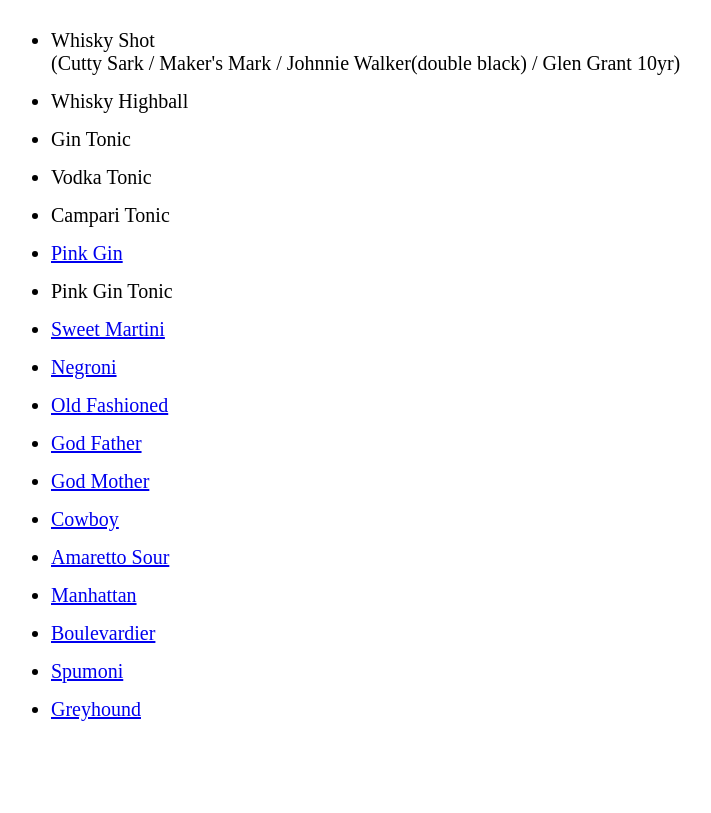
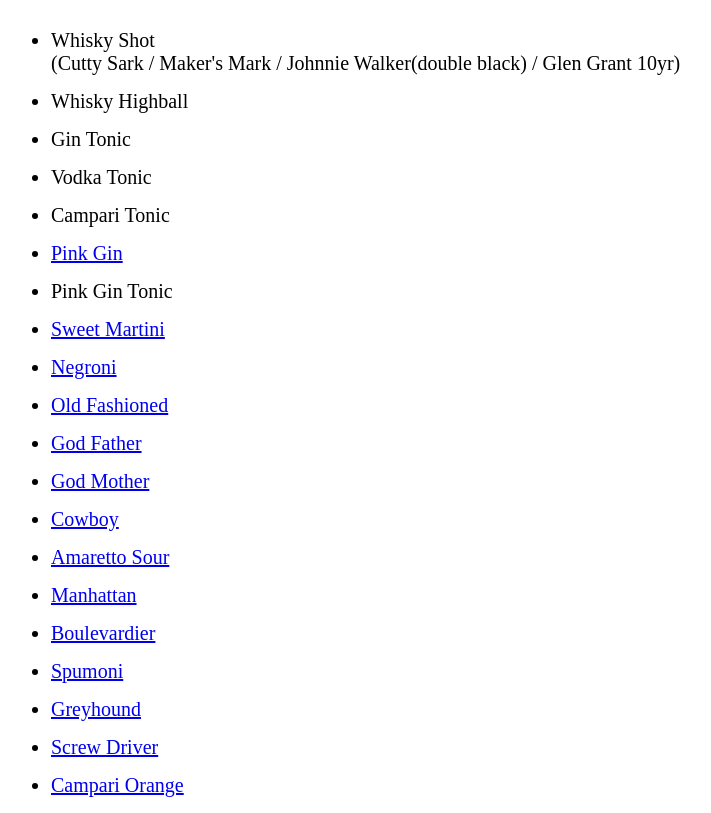
Before and after one commit to gloglow/kantanmenu, a plain HTML site: page index.html in a window 1280 px wide. Shown: the part 129-942 px from the top of the page, without its empty margins (77-788 px from the left). Before the commit the page ends 866 px from the top, so only its background shows below. Drawn offline with Linux system fonts and the light colour scheme.

Commit message:
Add files via upload

```diff
--- a/index.html
+++ b/index.html
@@ -36,6 +36,8 @@
             <li><a href="https://www.google.com/search?q=boulevardier&tbm=isch&ved=2ahUKEwissabenob8AhVTTPUHHcujBpwQ2-cCegQIABAA&oq=boulevardier&gs_lcp=CgNpbWcQAzoFCAAQgAQ6BggAEAcQHjoECAAQHlDNBViwFmCxF2gAcAB4AIABbIgBywmSAQQxMC4zmAEAoAEBqgELZ3dzLXdpei1pbWfAAQE&sclient=img&ei=06OgY-z7HNOY1e8Py8ea4Ak&bih=706&biw=767&hl=ko">Boulevardier</a></li>
             <li><a href="https://www.google.com/search?q=spumoni+cocktail&tbm=isch&ved=2ahUKEwj95-OBn4b8AhWDe94KHXcYBFQQ2-cCegQIABAA&oq=spumoni+cocktail&gs_lcp=CgNpbWcQAzIFCAAQgAQyBwgAEIAEEBg6BggAEAcQHjoECAAQHlCaCljVE2CnFWgAcAB4AIABY4gBsgeSAQIxMJgBAKABAaoBC2d3cy13aXotaW1nwAEB&sclient=img&ei=HaSgY73lNYP3-Qb3sJCgBQ&bih=706&biw=767&hl=ko">Spumoni</a></li>
             <li><a href="https://www.google.com/search?q=greyhound+cocktail&tbm=isch&ved=2ahUKEwi7x5aEn4b8AhV0TPUHHT9aDjIQ2-cCegQIABAA&oq=greyhound+cocktail&gs_lcp=CgNpbWcQAzIGCAAQBxAeMgYIABAHEB4yBggAEAcQHjIICAAQBRAHEB4yCAgAEAUQBxAeOgUIABCABDoHCAAQgAQQGDoHCAAQgAQQEzoICAAQBxAeEBNQnAdYvRxglh1oAXAAeACAAWmIAfMIkgEEMTAuMpgBAKABAaoBC2d3cy13aXotaW1nwAEB&sclient=img&ei=IqSgY7uuN_SY1e8Pv7S5kAM&bih=706&biw=767&hl=ko">Greyhound</a></li>
+            <li><a href="https://www.google.com/search?q=screwdriver+cocktail&source=lnms&tbm=isch&sa=X&ved=2ahUKEwioysKc5Yf8AhUO62EKHQaBB9EQ_AUoAXoECAEQAw&biw=767&bih=706&dpr=1.25">Screw Driver</a></li>
+            <li><a href="https://www.google.com/search?q=campari+orange&tbm=isch&ved=2ahUKEwjqgaCd5Yf8AhWdTPUHHYpDDoIQ2-cCegQIABAA&oq=campari+orange&gs_lcp=CgNpbWcQAzIFCAAQgAQyBAgAEB4yBAgAEB4yBAgAEB4yBAgAEB4yBAgAEB4yBggAEAgQHjIECAAQHjIECAAQHjIECAAQHjoGCAAQBxAeUJEFWMEeYO0eaAJwAHgAgAF-iAGMDZIBBDExLjaYAQCgAQGqAQtnd3Mtd2l6LWltZ7ABAMABAQ&sclient=img&ei=9XOhY6qzK52Z1e8Pioe5kAg&bih=706&biw=767">Campari Orange</a></li>
         </ul>
     </body>
 </html>
```
